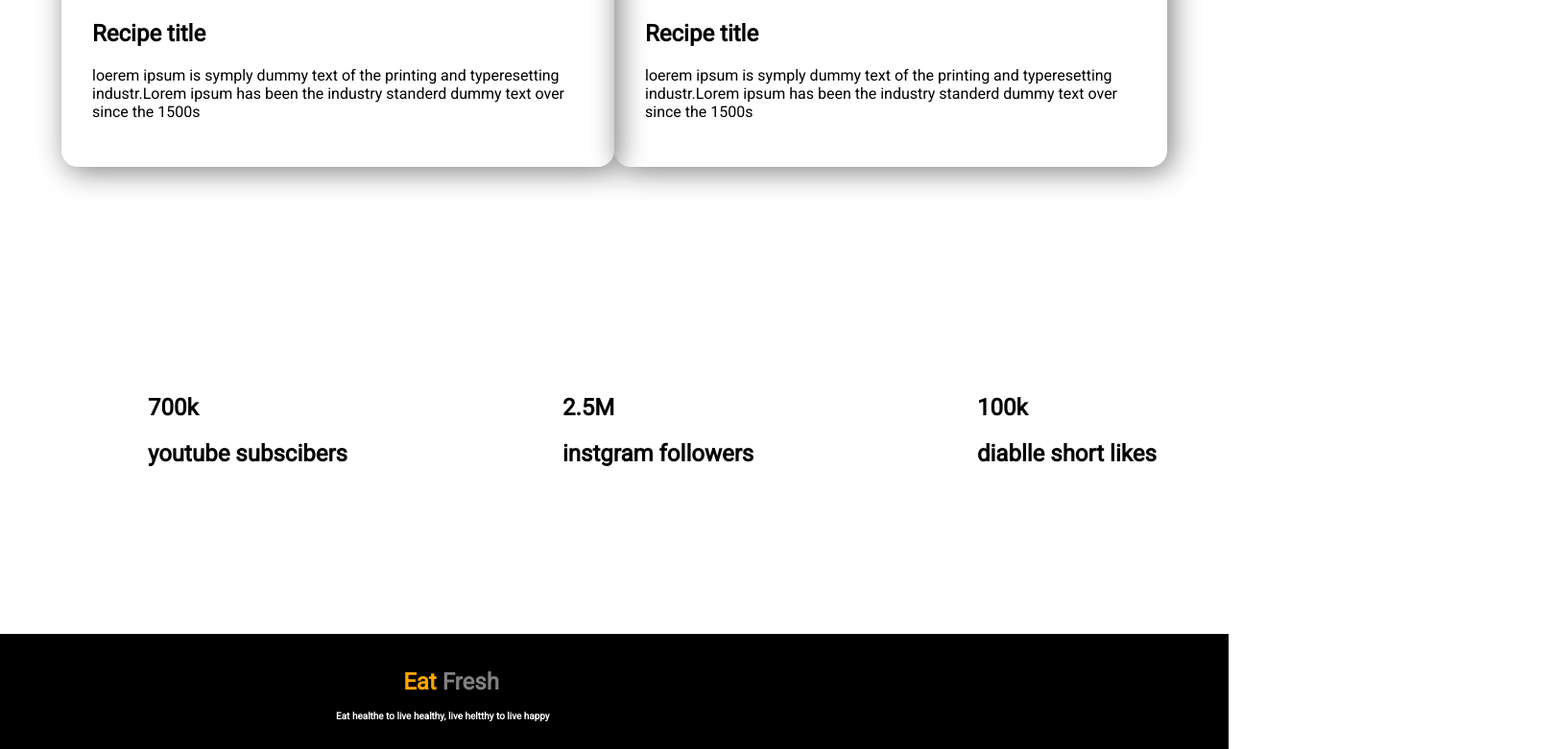
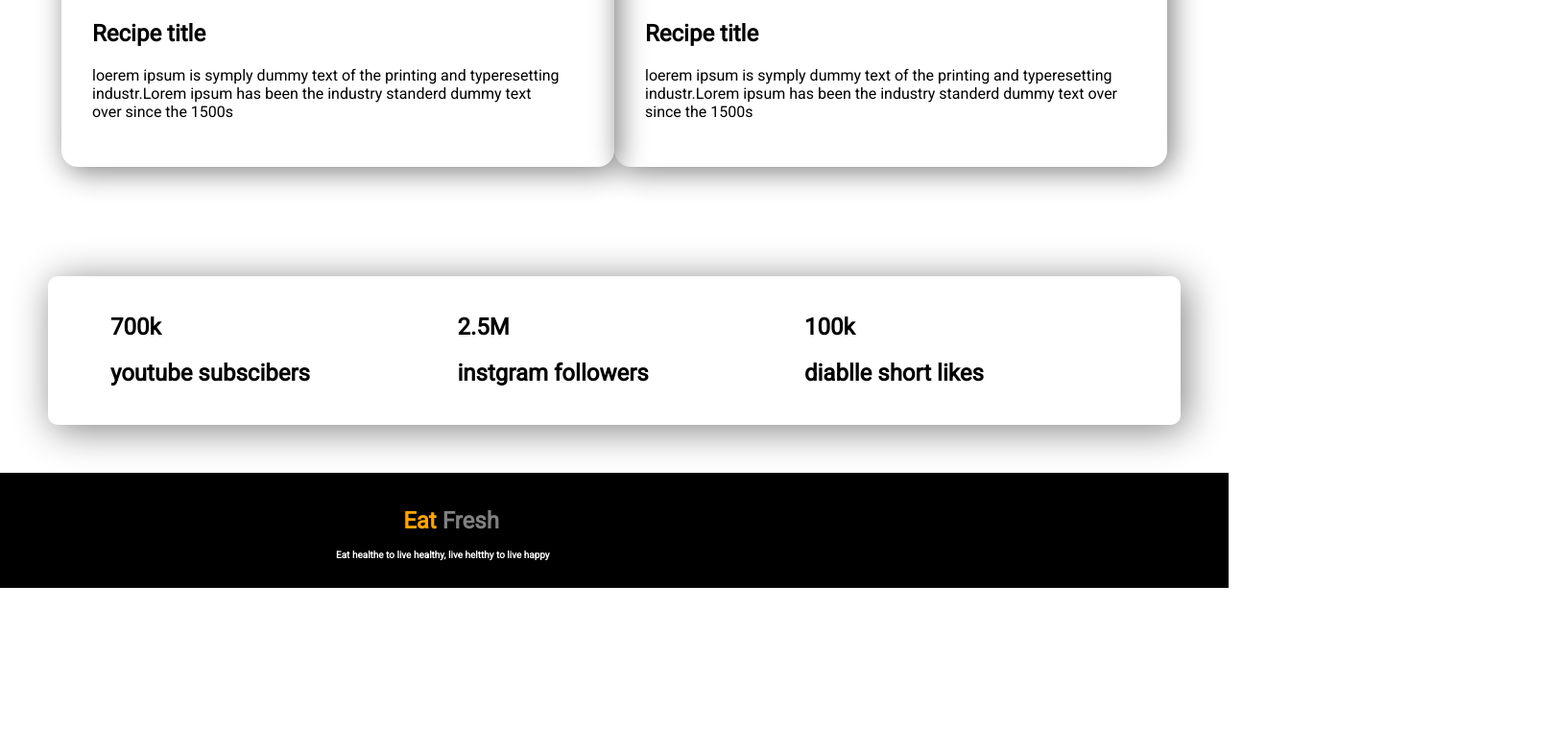
Before and after one commit to manisulislam/practice, a plain HTML site: page index.html in a window 1280 px wide. Shown: the part 1644-2425 px from the top of the page at 96% size, 1618 px wide, since content can reach past the window. After the commit the page ends 2257 px from the top, so only its background shows below. Drawn offline with Linux system fonts and the light colour scheme; a web font is replaced by a local one.

Commit message:
anisul islam

```diff
--- a/index.html
+++ b/index.html
@@ -56,7 +56,8 @@
         <div class="half food">
             <img src="images/food/Project Cover1.jpg" alt="">
             <h1>Recipe title</h1>
-            <p>loerem ipsum is symply dummy text of the printing and typeresetting industr.Lorem ipsum has
+            <p class="text-right">loerem ipsum is symply dummy text of the printing and typeresetting industr.Lorem
+                ipsum has
                 been
                 the industry standerd dummy text over since the 1500s</p>
 
--- a/style.css
+++ b/style.css
@@ -106,6 +106,10 @@ h1 {
     text-align: center;
 }
 
+.text-right {
+    margin-right: 20px;
+}
+
 .happy {
     margin-left: 330px;
 }
@@ -123,13 +127,18 @@ h1 {
 
 .tube {
     display: flex;
-    padding: 100px;
+    border-radius: 10px;
+    padding: 5px 25px 5px 50px;
+    margin: 50px;
+
+    box-shadow: 5px 5px 40px gray;
+
 }
 
 .you {
     width: 30%;
-    box-shadow: 5px 5px 30% gray;
+
     border-radius: 15px;
-    padding: 5%;
+    padding: 15px;
 
 }
```
